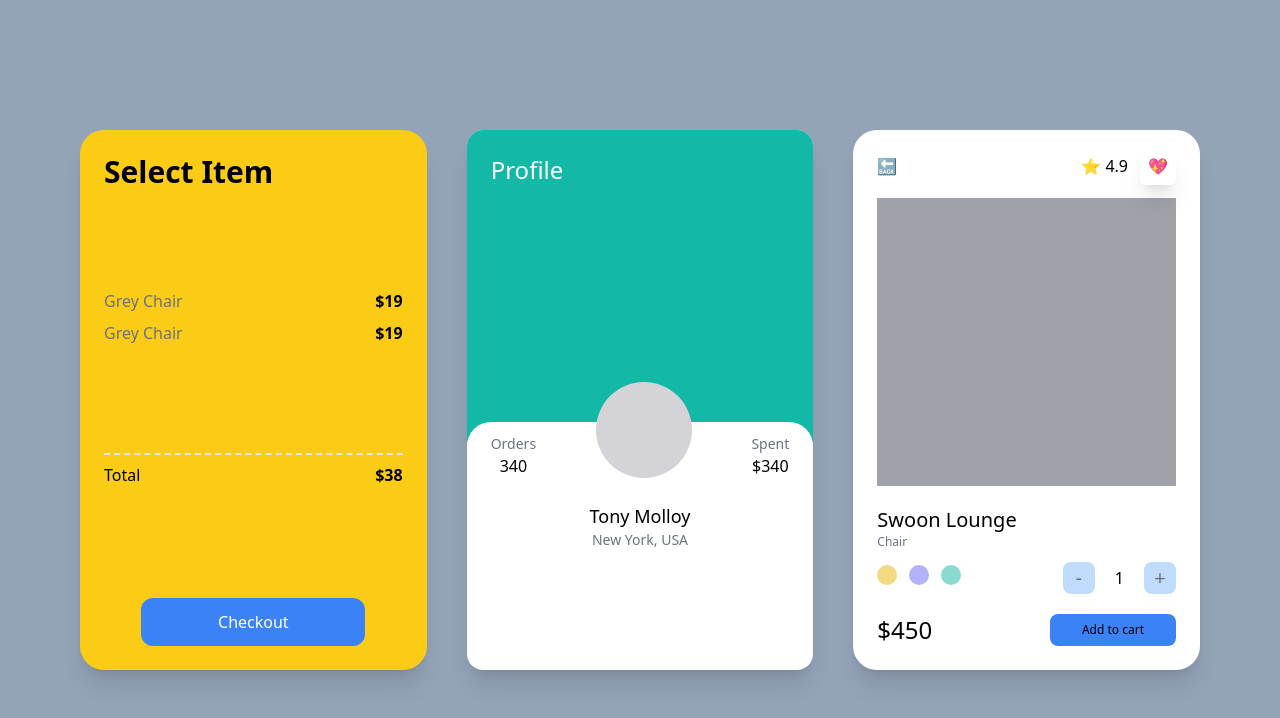
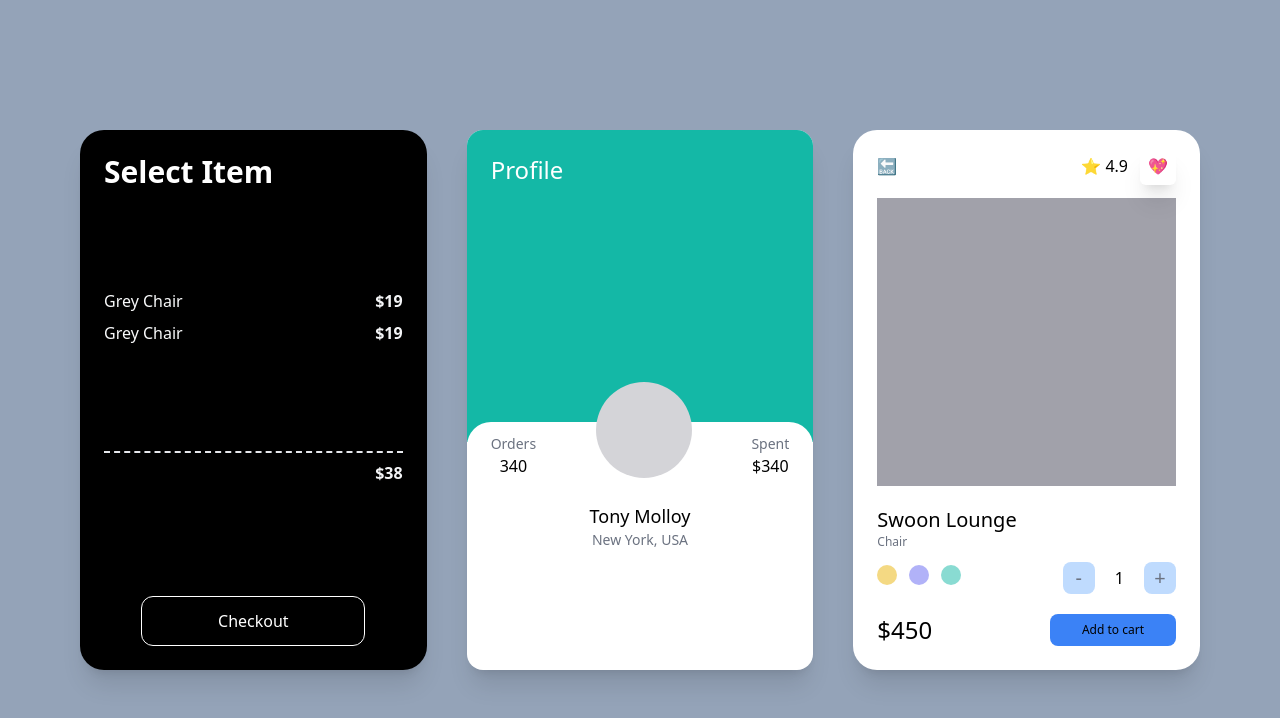
Before and after one commit to PanicBear/tailwind-basic, a Next.js app: page / in a window 1280 px wide. Shown: the top 718 px of the page. Built offline with nearby package versions, Linux system fonts and the light colour scheme.

Commit message:
modifier : dark mode

```diff
--- a/pages/index.tsx
+++ b/pages/index.tsx
@@ -2,95 +2,27 @@ import type { NextPage } from "next";
 
 const Home: NextPage = () => {
   return (
-    <>
-      {/* <div className="flex flex-col space-y-2 p-5 ">
-        <p className="first-letter:text-7xl first-letter:hover:text-purple-400 first-line:font-bold">
-          Hello everyone!Hello everyone!Hello everyone!Hello everyone!Hello
-          everyone!Hello everyone!Hello everyone!Hello everyone!Hello
-          everyone!Hello everyone!Hello everyone!Hello everyone!Hello
-          everyone!Hello everyone!Hello everyone!Hello everyone!Hello
-          everyone!Hello everyone!Hello everyone!Hello everyone!Hello
-          everyone!Hello everyone!Hello everyone!Hello everyone!Hello everyone!
-        </p>
-      </div>
-      <div className="flex flex-col space-y-2 p-5">
-        <input
-          type="file"
-          className="file:cursor-pointer file:hover:text-purple-400 file:hover:bg-white file:hover:border-purple-400 file:hover:border file:transition-colors file:border-0 file:rounded-xl file:text-white file:px-5 file:bg-purple-400"
-        />
-      </div>
-      <div className="flex flex-col space-y-2 p-5">
-        <ul className="list-decimal marker:text-teal-500">
-          <li>hi</li>
-          <li>hi</li>
-          <li>hi</li>
-        </ul>
-      </div>
-      <div className="flex flex-col space-y-2 p-5">
-        <details className="select-none open:text-white open:bg-indigo-400">
-          <summary className=" cursor-pointer">What is my fav. food.</summary>
-          <span>sushi</span>
-        </details>
-      </div> */}
-      <div className="bg-slate-400 xl:place-content-center py-20 px-20 grid gap-10 lg:grid-cols-2 xl:grid-cols-3 min-h-screen">
-        {/* <div>
-          <form className="flex flex-col space-y-2 bg-blue-500 p-5">
-            <input
-              type="text"
-              required
-              placeholder="Nickname"
-              className="border p-1 peer border-gray-400 rounded"
-            />
-            <span className="hidden peer-invalid:block peer-invalid:text-red-500">
-              This input is invalid
+    <div className=" bg-slate-400 dark xl:place-content-center py-20 px-20 grid gap-10 lg:grid-cols-2 xl:grid-cols-3 min-h-screen">
+      <div className="bg-white dark:bg-black flex flex-col justify-between sm:hover:bg-pink-400 sm:bg-red-400 md:bg-teal-400 lg:bg-indigo-400 xl:bg-yellow-400 2xl:bg-pink-500 p-6 rounded-3xl shadow-xl">
+        <span className="font-semibold dark:text-white text-3xl">
+          Select Item
         </span>
-            <span className="hidden peer-valid:block peer-valid:text-teal-500">
-              Awesome username
-            </span>
-            <input type="submit" value="Login" className="" />
-          </form>
-        </div>
-        <div>
-          <form className="flex flex-col space-y-2 bg-blue-500 p-5 focus-within:bg-blue-100">
-            <input
-              type="text"
-              disabled
-              placeholder="Nickname"
-              className="disabled:opacity-50"
-            />
-            <input
-              type="text"
-              required
-              placeholder="Username"
-              className="required:bg-yellow-500 invalid:bg-red-500 valid:bg-teal-500"
-            />
-            <input
-              type="password"
-              required
-              placeholder="Password"
-              className="placeholder-shown:bg-teal-500 placeholder-red-500"
-            />
-            <input type="submit" value="Login" className="bg-white" />
-          </form>
-        </div> */}
-        <div className="bg-white flex flex-col justify-between sm:hover:bg-pink-400 sm:bg-red-400 md:bg-teal-400 lg:bg-indigo-400 xl:bg-yellow-400 2xl:bg-pink-500 p-6 rounded-3xl shadow-xl">
-          <span className="font-semibold text-3xl">Select Item</span>
         <ul>
           <div className="flex justify-between my-2 ">
-              <span className="text-gray-500">Grey Chair</span>
-              <span className="font-semibold">$19</span>
+            <span className="text-gray-500 dark:text-gray-50">Grey Chair</span>
+            <span className="font-semibold dark:text-gray-100">$19</span>
           </div>
           <div className="flex justify-between my-2 ">
-              <span className="text-gray-500">Grey Chair</span>
-              <span className="font-semibold">$19</span>
+            <span className="text-gray-500 dark:text-gray-50">Grey Chair</span>
+            <span className="font-semibold dark:text-gray-100">$19</span>
           </div>
         </ul>
         <div className="flex justify-between  mt-2 pt-2 border-t-2 border-dashed">
           <span>Total</span>
-            <span className="font-semibold">$38</span>
+          <span className="font-semibold dark:text-gray-100">$38</span>
         </div>
         <div className="flex flex-row justify-center">
-            <button className="mt-5 bg-blue-500 text-white p-3 text-center rounded-xl w-3/4 mx-auto hover:bg-teal-500 hover:text-black active:bg-yellow-500 focus:-red-500">
+          <button className="mt-5 bg-blue-500 dark:bg-black dark:border-white dark:border text-white p-3 text-center rounded-xl w-3/4 mx-auto dark:hover:bg-white hover:bg-teal-500 hover:text-black  active:bg-yellow-500 focus:-red-500 ">
             Checkout
           </button>
         </div>
@@ -154,7 +86,6 @@ const Home: NextPage = () => {
         </div>
       </div>
     </div>
-    </>
   );
 };
 
--- a/tailwind.config.js
+++ b/tailwind.config.js
@@ -1,7 +1,8 @@
 module.exports = {
-  content: ['./pages/**/*.{ts,tsx}', './components/**/*.{js,jsx,ts,tsx}'],
+  content: ["./pages/**/*.{ts,tsx}", "./components/**/*.{js,jsx,ts,tsx}"],
   theme: {
     extend: {},
   },
+  darkMode: "class",
   plugins: [],
 };
```
Lines whose indentation alone changed are shown as unchanged.
